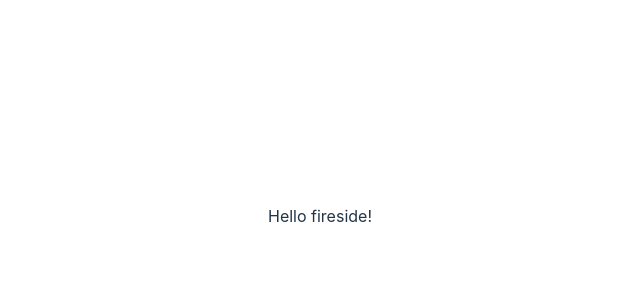
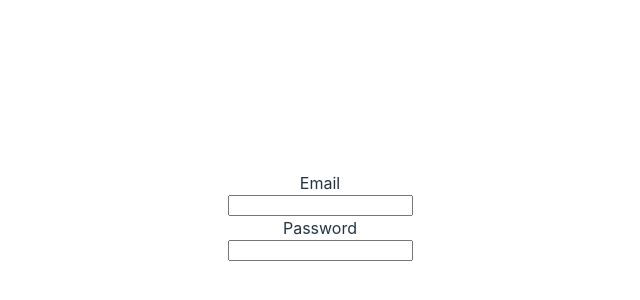
Before and after one commit to AgrisMag/fireside-chat, a React (Vite) app: page / in a window 1280 px wide. Shown: the part 184-484 px from the top of the page, without its empty margins (320-960 px from the left). Built offline with nearby package versions, Linux system fonts and the light colour scheme.

Commit message:
landing page

```diff
--- a/src/App.tsx
+++ b/src/App.tsx
@@ -1,9 +1,10 @@
 import "./App.css";
+import { LandingPage } from "./pages/LandingPage";
 
 function App() {
   return (
     <>
-      <p>Hello fireside!</p>
+      <LandingPage />
     </>
   );
 }
--- /dev/null
+++ b/src/pages/LandingPage.tsx
@@ -0,0 +1,17 @@
+import styled from "@emotion/styled";
+
+export const LandingPage = () => {
+  return (
+    <LandingPageWrapper>
+      <label htmlFor="email">Email</label>
+      <input type="text" id="email" />
+      <label htmlFor="password">Password</label>
+      <input type="password" id="password" />
+    </LandingPageWrapper>
+  );
+};
+
+const LandingPageWrapper = styled("div")({
+  display: "flex",
+  flexDirection: "column",
+});
```
